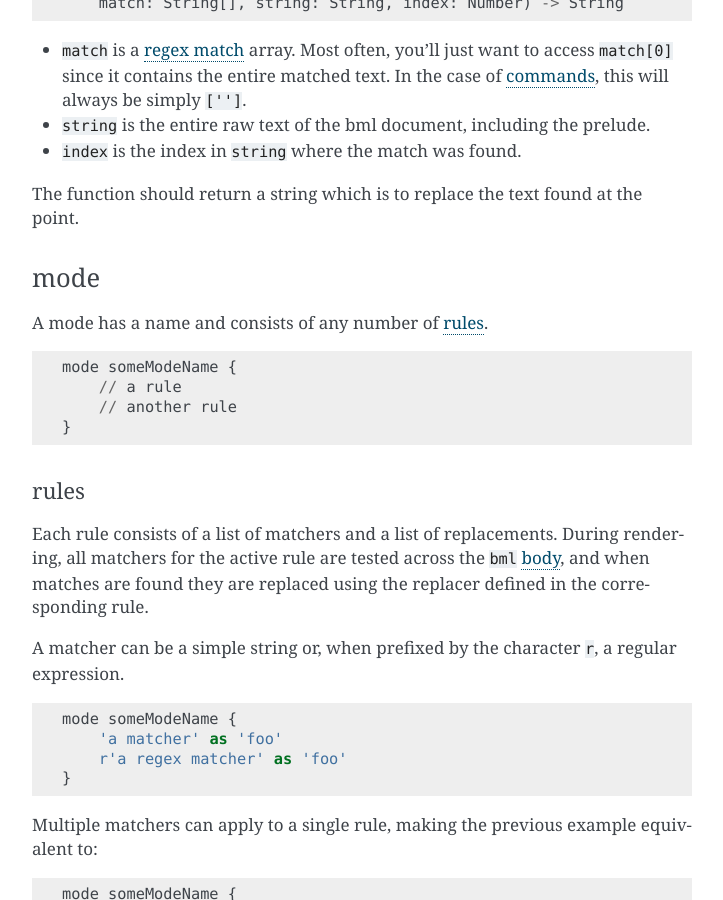
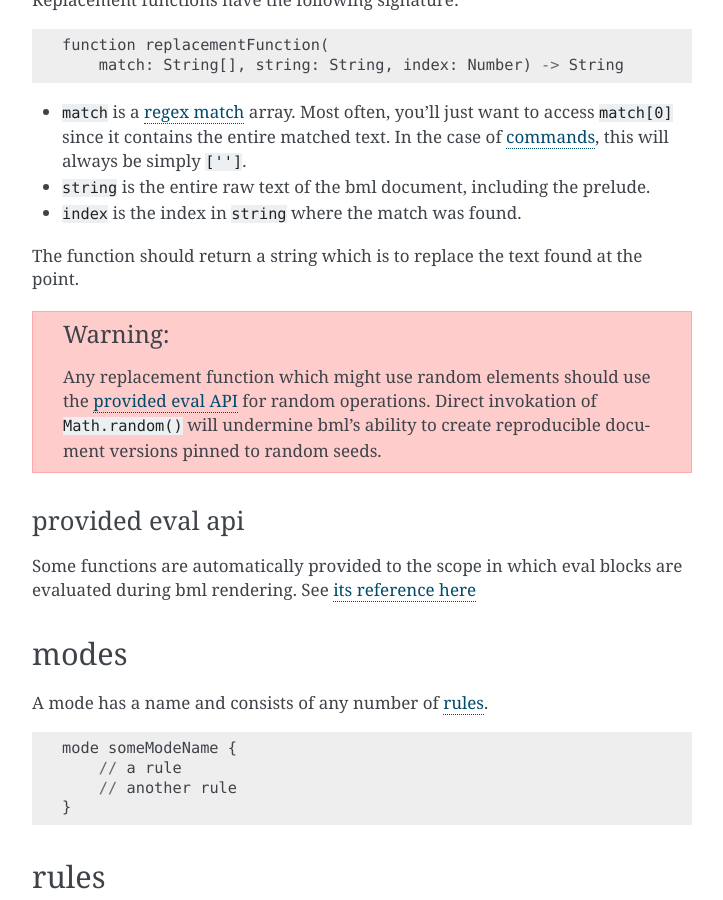
Before and after one commit to ajyoon/bml, a Sphinx documentation site: the page built from doc/source/language/overview.rst, in a window 1280 px wide and 900 px high, scrolled down 2276 px. Shown: the whole window, without its empty margins (388-1111 px from the left). Built offline with Sphinx 7.4.7, drawn with Linux system fonts in a browser that asks for light colours; some of the changed text lies outside the part shown.

Commit message:
Add full support for pinned random seeds; update docs

```diff
--- a/doc/source/building_for_the_web.rst
+++ b/doc/source/building_for_the_web.rst
@@ -1,3 +1,4 @@
+====================
 building for the web
 ====================
 
@@ -33,7 +34,7 @@ markup and returns a rendered output string.
   </script>
 
 syntax highlighting
--------------------
+===================
 
 .. _highlightjs: https://highlightjs.org/
 .. _highlightjs stylesheet: https://github.com/isagalaev/highlight.js/tree/master/src/styles
--- a/doc/source/index.rst
+++ b/doc/source/index.rst
@@ -1,3 +1,4 @@
+========================
 the blur markup language
 ========================
 
@@ -5,7 +6,7 @@ the blur markup language
 text with ease.
 
 getting started
----------------
+===============
 
 ``bml`` can be installed and pulled into your projects using ``npm``. Installing
 is as simple as: ::
@@ -34,3 +35,4 @@ All source code is available at `<https://github.com/ajyoon/bml>`_.
    language/overview
    building_for_the_web
    the_command_line_interface
+   api_reference
--- a/doc/source/language/overview.rst
+++ b/doc/source/language/overview.rst
@@ -1,9 +1,9 @@
 .. _marked docs: https://github.com/markedjs/marked/blob/master/USING_ADVANCED.md#options
 .. _regex match: https://developer.mozilla.org/en-US/docs/Web/JavaScript/Guide/Regular_Expressions
 
-
+========================
 the blur markup language
-************************
+========================
 
 The blur markup language (``bml``) is a hybrid language combining javascript,
 ``bml`` constructs, and whatever target format you use. Markdown and HTML are
@@ -58,8 +58,8 @@ a basic example::
 
 .. _eval:
 
-eval
-----
+the eval block
+==============
 
 The ``eval`` block allows you to evaluate arbitrary javascript prior to
 interpreting the document body. This is primarily useful for two purposes:
@@ -67,12 +67,13 @@ interpreting the document body. This is primarily useful for two purposes:
 * overriding default ``bml`` settings
 * defining :ref:`replacement functions <replacement-functions>`
 
-The entire
+The entire contents of the eval block will be passed directly to a javascript
+``eval()`` call.
 
 .. _bml-settings:
 
 bml settings
-^^^^^^^^^^^^
+------------
 
 The ``settings`` object is a javascript object of setting overrides that may be
 declared in the :ref:`eval` block::
@@ -135,10 +136,24 @@ Replacement functions have the following signature: ::
 The function should return a string which is to replace the text found at the
 point.
 
+.. warning::
+
+   Any replacement function which might use random elements should use the
+   :ref:`provided eval API <provided-eval-api>` for random operations.
+   Direct invokation of ``Math.random()`` will undermine bml's ability
+   to create reproducible document versions pinned to random seeds.
+
+provided eval api
+-----------------
+
+Some functions are automatically provided to the scope in which eval blocks
+are evaluated during bml rendering.
+See :ref:`its reference here <provided-eval-api>`
+
 .. _mode:
 
-mode
-----
+modes
+=====
 
 A mode has a name and consists of any number of :ref:`rules`. ::
 
@@ -150,7 +165,7 @@ A mode has a name and consists of any number of :ref:`rules`. ::
 .. _rules:
 
 rules
-^^^^^
+=====
 
 Each rule consists of a list of matchers and a list of replacements.
 During rendering, all matchers for the active rule are tested across
@@ -237,8 +252,8 @@ matched text will never be chosen.
 
 .. _begin:
 
-begin
------
+the *begin* directive
+=====================
 
 The ``begin`` statement marks the end of the prelude section of a ``bml``
 document. If a prelude is given, it *must* be provided to indicate the end of
--- a/doc/source/the_command_line_interface.rst
+++ b/doc/source/the_command_line_interface.rst
@@ -1,3 +1,4 @@
+==========================
 the command line interface
 ==========================
 
```
Also changed, not shown: cli.js (+52 -15 lines), doc/source/api_reference.rst (added, +57 -0 lines), 5 other files.
